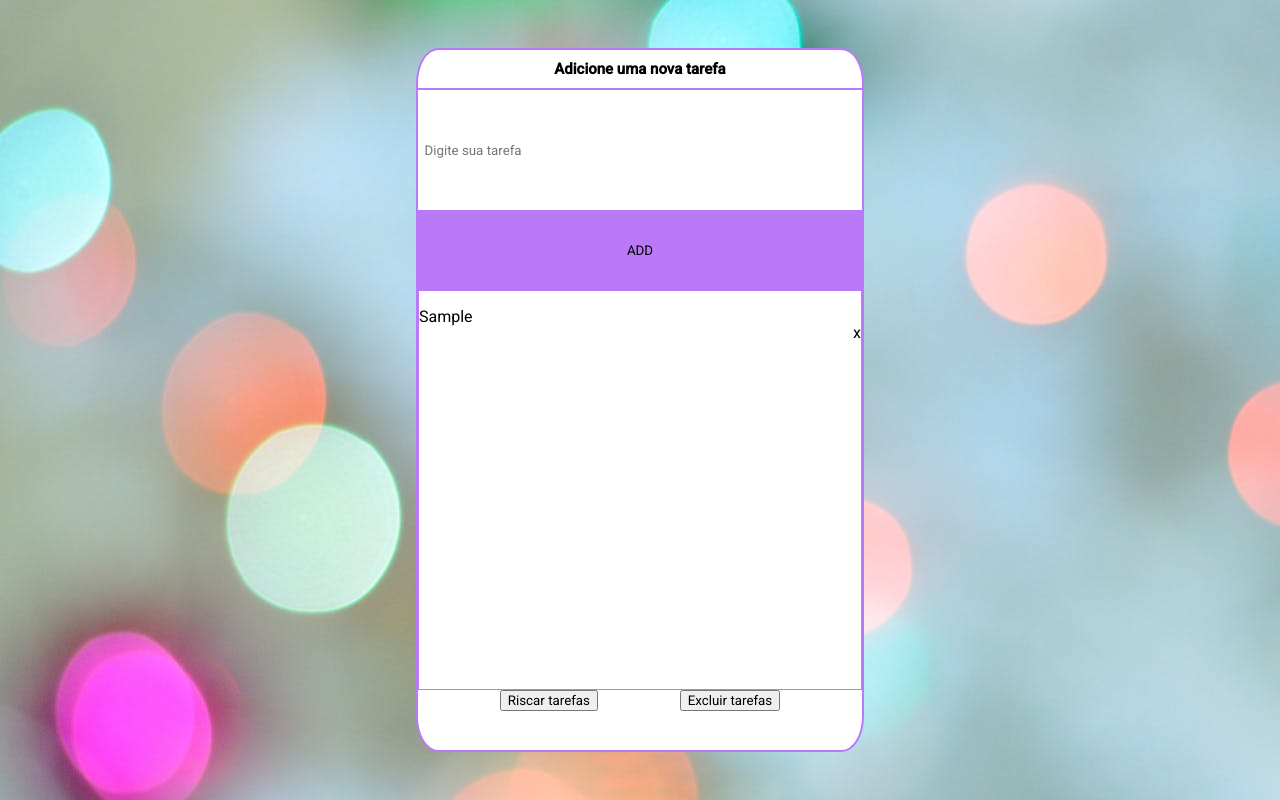
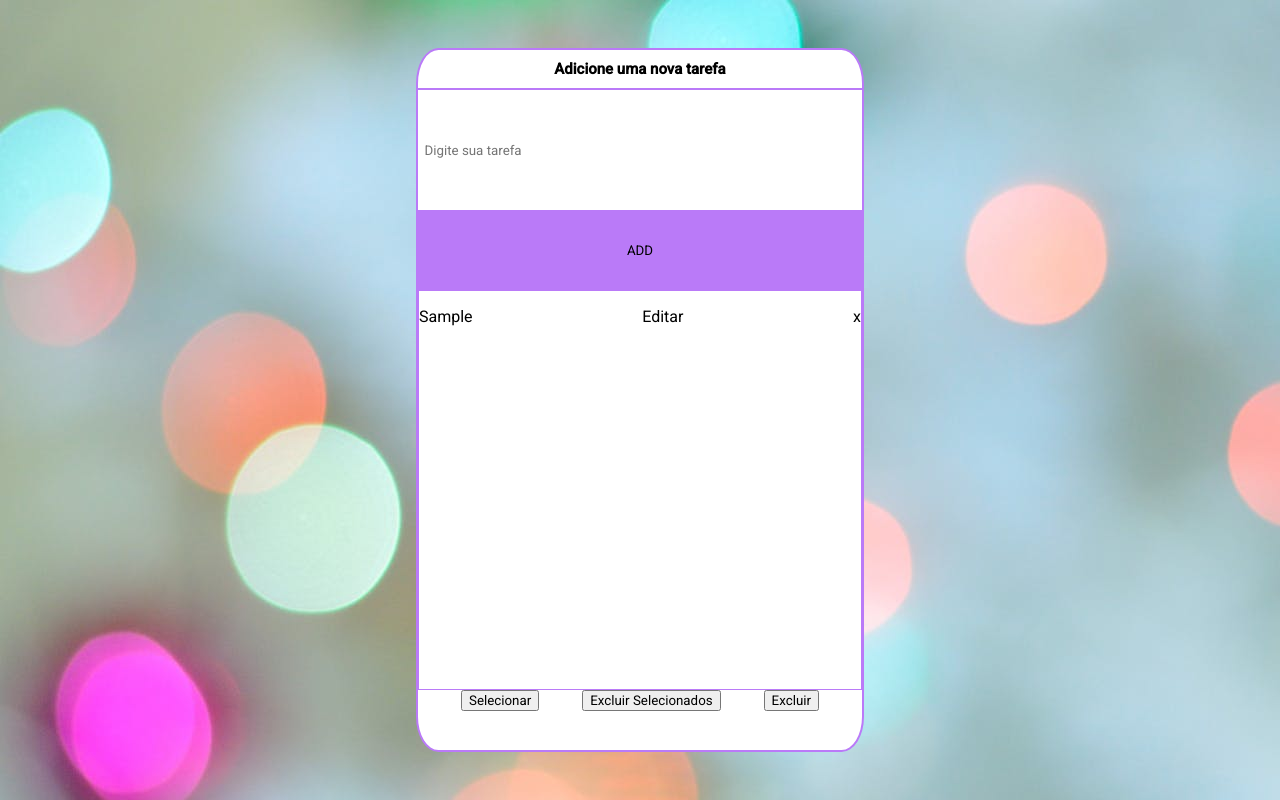
Before and after one commit to denizafontineles/Projeto-To-Do-List, a plain HTML site: page index.html in a window 1280 px wide. Both pictures are taken after typing "Sample" into the empty fields and a click on the button "ADD". Drawn offline with Linux system fonts and the light colour scheme.

Commit message:
Adicionar eventos de clicar e excluir as terefas selecionadas

```diff
--- a/CSS/style.css
+++ b/CSS/style.css
@@ -127,7 +127,7 @@ text-decoration: line-through;
 
 .paragrafo{
     word-wrap: break-word;
-    min-height: 50px;
+    min-height:[] 50px;
 }
 
 
@@ -157,17 +157,9 @@ text-decoration: line-through;
         border-radius: 5%;
 }
 
-
-
-
-/* .lista__tarefa{
-
+/* .button__editar{
+    color: rebeccapurple;
 }
-
-.botao_x{
-
+.input_editar{
+    color: red;
 } */
-
-/* .erro-vermelho{
-    color: red
-} */
--- a/JS/script.js
+++ b/JS/script.js
@@ -5,6 +5,7 @@ const boxTarefas = document.getElementById("container-tarefas__lista")
 const buttonRiscarTarefa = document.getElementById("button__riscar-tarefa")
 const buttonExcluir = document.getElementById("button__excluir")
 let digitarTarefas = document.getElementById("formulario-input")
+let buttonSelecionados = document.getElementById("button__selecionados")
 let dragging
 
 formulario.addEventListener("submit", function (evento) {
@@ -18,25 +19,46 @@ formulario.addEventListener("submit", function (evento) {
     }
 
     else {
+        let listarTarefas = document.createElement("div")
+        let mostrarTarefas = document.createElement("p")
+        let cancel = document.createElement("span")
+        digitarTarefas.setAttribute("placeholder", "Digite sua tarefa")
+        let buttonEditar = document.createElement("span")
 
-        digitarTarefas.setAttribute("placeholder", "Digite sua tarefa")
+        boxTarefas.appendChild(listarTarefas)
+        listarTarefas.appendChild(mostrarTarefas)
+        listarTarefas.appendChild(buttonEditar)
+        listarTarefas.appendChild(cancel)
 
-        let listarTarefas = document.createElement("div")
         listarTarefas.setAttribute("class", "lista__tarefa")
-        boxTarefas.appendChild(listarTarefas)
+        mostrarTarefas.setAttribute("class", "paragrafo")
+        cancel.setAttribute("class", "botao_x")
+        digitarTarefas.getAttribute("placeholder")
+        buttonEditar.setAttribute("class", "botao_editar")
 
-        let mostrarTarefas = document.createElement("p")
-        mostrarTarefas.setAttribute("class", "paragrafo")
-        listarTarefas.appendChild(mostrarTarefas)
         mostrarTarefas.textContent = guardarValorTaf
-        digitarTarefas.getAttribute("placeholder")
+
+        cancel.textContent = "x"
+        buttonEditar.textContent = "Editar"
+
+        //         let inputEditar = document.createElement("input")
+        //         buttonEditar.appendChild(inputEditar)
+        //         inputEditar.setAttribute("type", "text")
+        //         inputEditar.setAttribute("class", "input_editar")
+        //         mostrarTarefas.remove()
+        // })
+
+        listarTarefas.addEventListener("dblclick", function(evento){
+            listarTarefas.classList.remove("riscar_tarefa")
+            listarTarefas.setAttribute("contentEditable", true)
+        })
 
 
 
-        let cancel = document.createElement("span")
-        cancel.setAttribute("class", "botao_x")
-        cancel.textContent = "x"
-        listarTarefas.appendChild(cancel)
+
+
+
+
 
         mostrarTarefas.addEventListener("click", function (evento) {
             if (mostrarTarefas.classList.contains("riscar__tarefa")) {
@@ -60,7 +82,12 @@ formulario.addEventListener("submit", function (evento) {
         buttonExcluir.addEventListener("click", function () {
             listarTarefas.remove()
 
+            buttonSelecionados.addEventListener("click", function(evento){
+
+            })
         })
+
+        // ============== DRAG DROP ============
 
         mostrarTarefas.setAttribute("draggable", "true")
         boxTarefas.setAttribute("draggable", "true")
--- a/index.html
+++ b/index.html
@@ -34,10 +34,13 @@
 
                 <div class="container__buttons" >
                     <button class="button__riscar-tarefas" id="button__riscar-tarefa" type="button">
-                        Riscar tarefas
+                        Selecionar
+                    </button>
+                    <button class="button__excluir-selecionados" id="button__selecionados" type="button">
+                        Excluir Selecionados
                     </button>
                     <button class="button__excluir-tarefas" id="button__excluir" type="button">
-                        Excluir tarefas
+                        Excluir
                     </button>
                 </div>
             </section>
```
